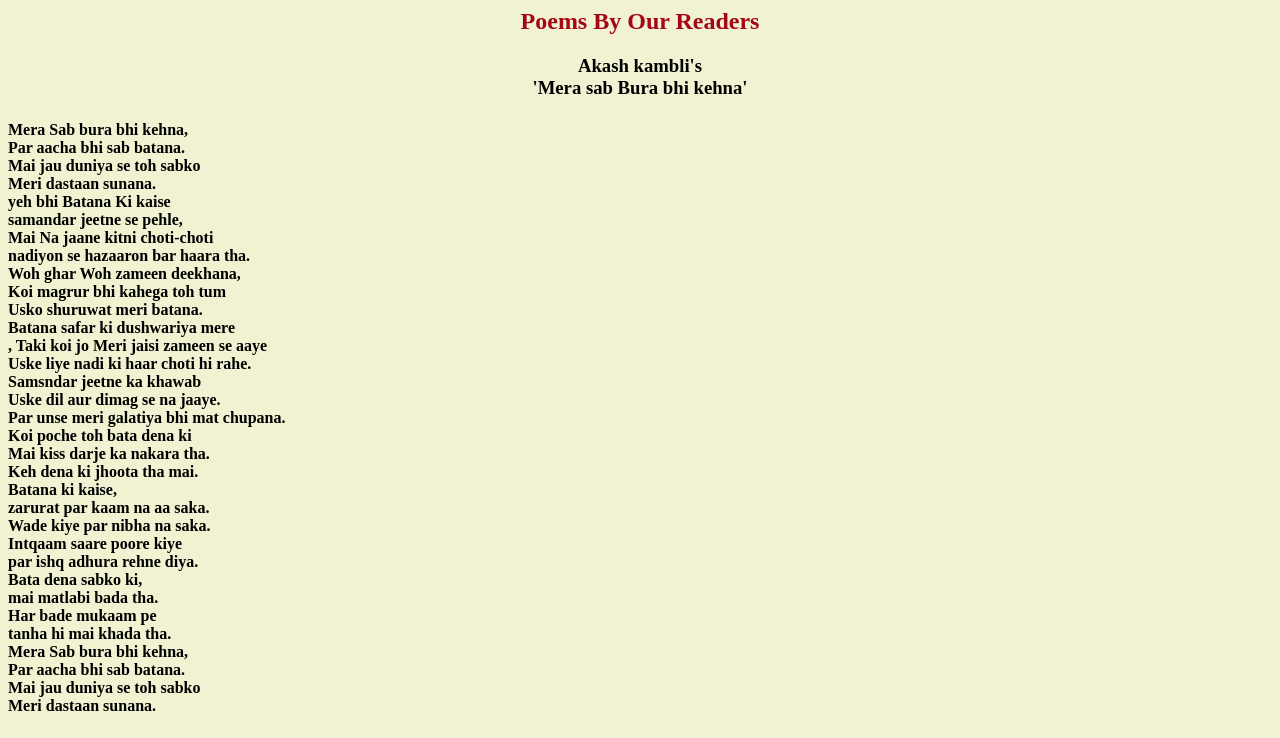
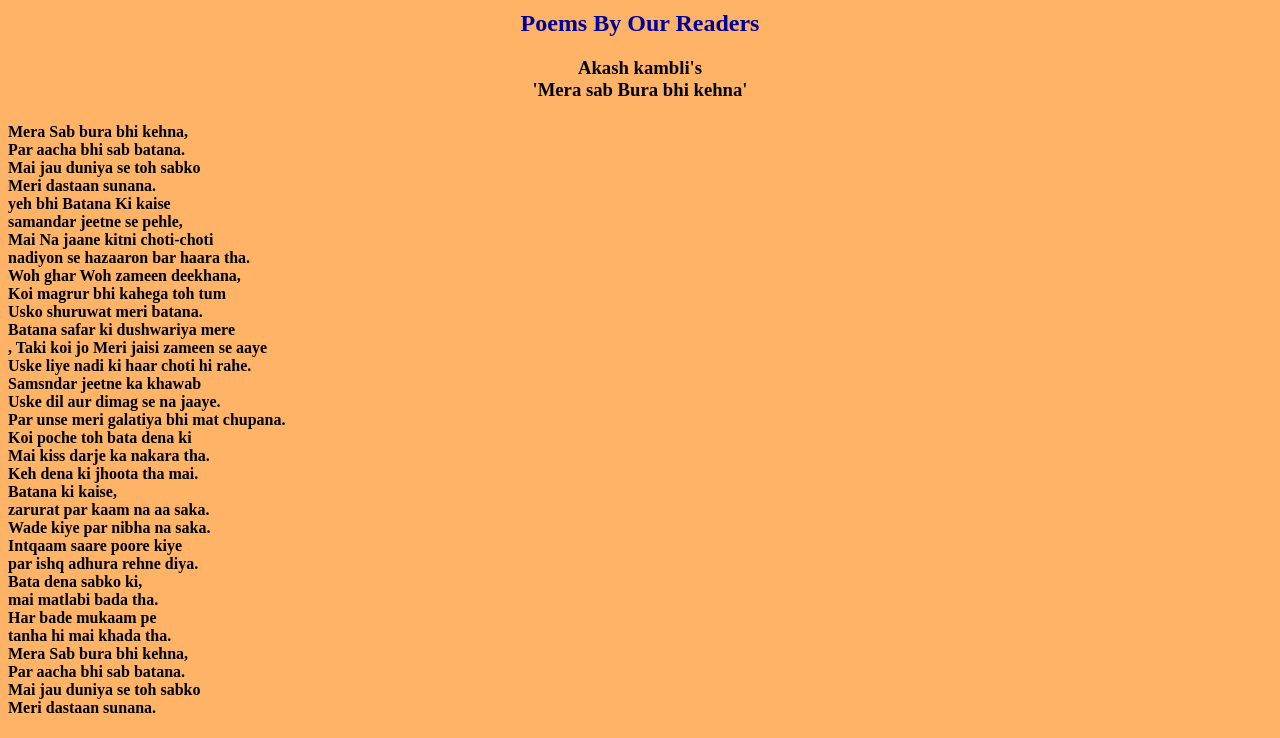
Before and after one commit to K4kandari/gossipgiri, a plain HTML site: page poems/zakash2310.html in a window 1280 px wide. Shown: the part 64-802 px from the top of the page. Drawn offline with Linux system fonts and the light colour scheme.

Commit message:
Update zakash2310.html

```diff
--- a/poems/zakash2310.html
+++ b/poems/zakash2310.html
@@ -1,6 +1,6 @@
 <html>
 <head>
-<link rel="stylesheet" type="text/css" href="default.css">
+<link rel="stylesheet" type="text/css" href="../default.css">
 <title>Gossip Giri</title>
 <meta name="viewport" content="width=device-width, initial-scale=1.0">
 </head>
```
